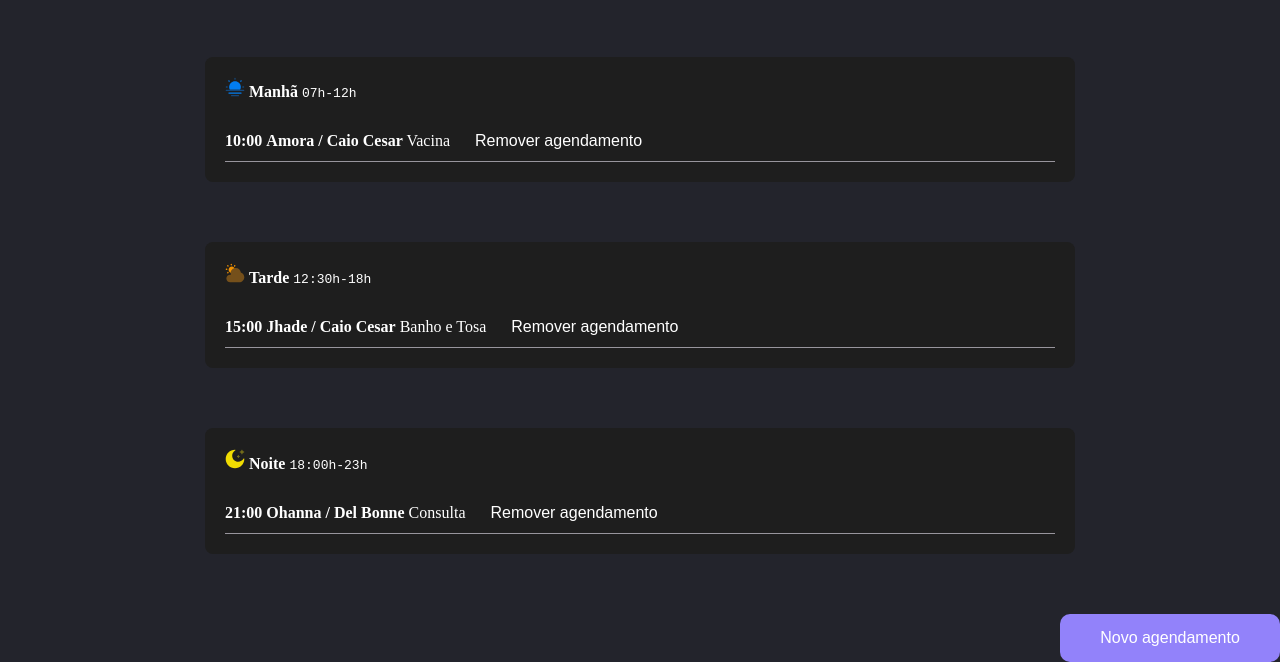
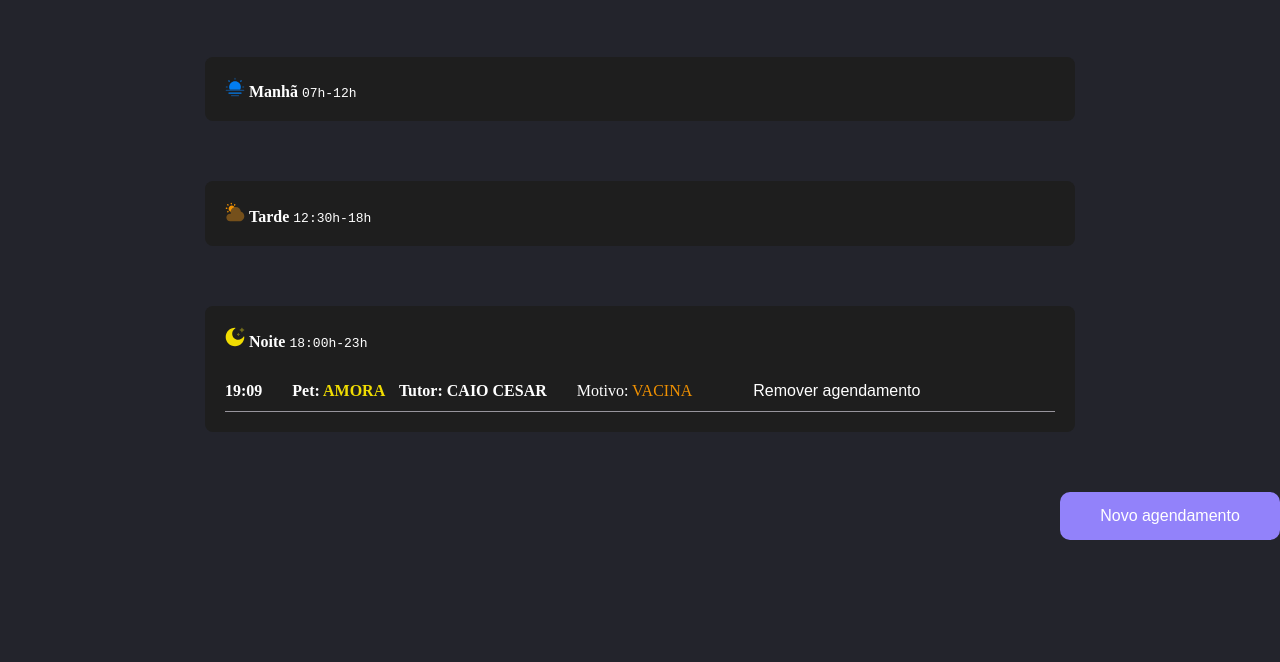
Before and after one commit to caiodelbonne/PetShop, a website with bundled scripts: page index.html in a window 1280 px wide. Shown: the part 219-881 px from the top of the page. After the commit the page ends 800 px from the top, so only its background shows below. Built offline with nearby package versions, Linux system fonts and the light colour scheme; files whose address does not match are found by name.

Commit message:
listas via JS, style

```diff
--- a/index.html
+++ b/index.html
@@ -25,51 +25,36 @@
     </aside>
 
     <!-- Agendamentos -->
-    <section class="content">
+    <section class="content" id="manha">
         <header>
             <img src="./assets/icon/manha.svg" alt="Manhã">
             <strong>Manhã</strong>
             <samp>07h-12h</samp>
         </header>
-        <ul>
-            <li>
-                <strong>10:00</strong>
-                <strong>Amora / Caio Cesar</strong>
-                <span>Vacina</span>
-                <button type="button">Remover agendamento</button>
-            </li>
+        <ul> <!-- recebi via api -->
         </ul>
     </section>
 
-    <section class="content">
+    <section class="content" id="tarde">
         <header>
             <img src="./assets/icon/tarde.svg" alt="Tarde">
             <strong>Tarde</strong>
             <samp>12:30h-18h</samp>
         </header>
         <ul>
-            <li>
-                <strong>15:00</strong>
-                <strong>Jhade / Caio Cesar</strong>
-                <span>Banho e Tosa</span>
-                <button type="button">Remover agendamento</button>
-            </li>
+            <!-- recebi via api -->
         </ul>
     </section>
 
-    <section class="content">
+    <section class="content" id="noite">
         <header>
             <img src="./assets/icon/noite.svg" alt="Noite">
             <strong>Noite</strong>
             <samp>18:00h-23h</samp>
         </header>
         <ul>
-            <li>
-                <strong>21:00</strong>
-                <strong>Ohanna / Del Bonne</strong>
-                <span>Consulta</span>
-                <button type="button">Remover agendamento</button>
-            </li>
+            <!-- recebi via api -->
+
         </ul>
     </section>
 
--- a/server.json
+++ b/server.json
@@ -1,18 +1,12 @@
 {
   "agendamentos": [
     {
-      "id": "1738950230951",
-      "nome": "CAIO",
-      "data": "2025-02-08 15:43",
+      "id": 1739210949642,
+      "nome": "CAIO CESAR",
+      "pet": "Amora",
+      "data": "2025-02-10 19:09",
       "descricao": "vacina",
-      "observacao": "QQ COISA DE TESTE "
-    },
-    {
-      "id": "1738950616764",
-      "nome": "TESTE",
-      "data": "2025-02-07 21:33",
-      "descricao": "banho_tosa",
-      "observacao": "teste 1 "
+      "observacao": ""
     }
   ]
 }
--- a/src/form/submit.js
+++ b/src/form/submit.js
@@ -15,17 +15,17 @@ form.addEventListener("submit", async function (event) {
   const hora = document.getElementById("hora").value;
 
   // Criar um ID único para o agendamento (pode ser um timestamp)
-    const id = Date.now();
+  const id = Number(Date.now());
 
   // Criar um objeto com os dados do agendamento
   const agendamento = {
     id,
     nome,
-        pet,
+    pet, // Adicionando nome do cachorro
     telefone,
     data: `${data} ${hora}`, // Concatenamos a data com a hora
     descricao: servico,
-        observacao
+    observacao,
   };
 
   // Enviar os dados para a API
@@ -36,4 +36,90 @@ form.addEventListener("submit", async function (event) {
 
   // Fechar o modal após o agendamento ser feito
   document.querySelector(".modal").classList.remove("modal-aberto");
+
+  // Adicionar o agendamento à interface do usuário
+  adicionarAgendamento(nome, pet, hora, servico, observacao);
 });
+
+// Função para adicionar agendamento na interface
+function adicionarAgendamento(
+  nomeUsuario,
+  nomePet,
+  hora,
+  descricao,
+  observacao
+) {
+  // Determinar em qual seção o agendamento deve aparecer
+  let sectionId = "";
+  const horaInt = parseInt(hora.split(":")[0]);
+
+  if (horaInt >= 7 && horaInt < 12) {
+    sectionId = "manha";
+  } else if (horaInt >= 12 && horaInt < 18) {
+    sectionId = "tarde";
+  } else {
+    sectionId = "noite";
+  }
+
+  // Cria um novo li para o agendamento
+  const li = document.createElement("li");
+  li.classList.add("agendamento-container"); // Adicionando a classe de estilo
+  // Adiciona o aria-label ao li para o nome do pet
+
+  li.innerHTML = `
+      <strong>${hora}</strong>
+      <strong>Pet: <span class="pet-nome">${nomePet}</span>  Tutor: ${nomeUsuario} </strong>
+      <span>Motivo: <span class="pet-motivo">${descricao}</span> </span>
+      ${observacao ? `<p><strong>Observação:</strong> ${observacao}</p>` : ""}
+      <button type="button" class="remover-agendamento">Remover agendamento</button>
+  `;
+
+  // Adiciona o novo agendamento na lista correta
+  const ul = document.querySelector(`#${sectionId} ul`);
+  ul.appendChild(li);
+
+  // Adicionar funcionalidade para remover o agendamento
+  const botaoRemover = li.querySelector(".remover-agendamento");
+  botaoRemover.addEventListener("click", () => {
+    li.remove();
+  });
+}
+
+// Função para carregar agendamentos e exibi-los nas seções
+async function carregarAgendamentos() {
+  try {
+    const response = await fetch("./server.json"); // ou a URL da sua API se for o caso
+    const data = await response.json();
+
+    data.agendamentos.forEach((agendamento) => {
+      // Converte o id para número
+      agendamento.id = Number(agendamento.id);
+
+      // Determinar em qual seção o agendamento deve aparecer
+      let sectionId = "";
+      const horaInt = parseInt(agendamento.data.split(" ")[1].split(":")[0]);
+
+      if (horaInt >= 7 && horaInt < 12) {
+        sectionId = "manha";
+      } else if (horaInt >= 12 && horaInt < 18) {
+        sectionId = "tarde";
+      } else {
+        sectionId = "noite";
+      }
+
+      // Adicionar o agendamento à interface
+      adicionarAgendamento(
+        agendamento.nome,
+        agendamento.pet,
+        agendamento.data.split(" ")[1],
+        agendamento.descricao,
+        agendamento.observacao
+      );
+    });
+  } catch (error) {
+    console.error("Erro ao carregar os agendamentos: ", error);
+  }
+}
+
+// Carregar os agendamentos ao carregar a página
+document.addEventListener("DOMContentLoaded", carregarAgendamentos);
--- a/src/script.js
+++ b/src/script.js
@@ -1,5 +1,10 @@
 // modal
 import "./form/modal.js"
 
+
 // submit do formulario
 import "./form/submit.js"
+
+// agendamento
+
+import "./services/novoAgendamento.js"
--- a/src/services/novoAgendamento.js
+++ b/src/services/novoAgendamento.js
@@ -1,15 +1,13 @@
 import { apiConfig } from "./api-config.js";
 
-
-
-export async function novoAgendamento({ id, nome, data, descricao, observacao }) {
+export async function novoAgendamento({ id, nome, pet, data, descricao, observacao }) {
     try {
         await fetch(`${apiConfig.baseURL}/agendamentos`, {
             method: "POST",
             headers: {
                 "Content-Type": "application/json",
             },
-            body: JSON.stringify({ id, nome, data, descricao, observacao }),
+            body: JSON.stringify({ id, nome, pet, data, descricao, observacao }),  // Incluindo o nome do pet
         });
 
         alert("Agendamento realizado. Obrigado");
--- a/style/listas.css
+++ b/style/listas.css
@@ -5,3 +5,29 @@ ul li {
     font-size: 16px;
     border-bottom: 1px solid var(--content-secondary);
 }
+
+.agendamento-container {
+    display: flex;
+    align-items: center; /* Alinha os itens verticalmente no centro */
+    justify-content: flex-start; /* Alinha à esquerda */
+    text-transform: capitalize;
+
+}
+
+.agendamento-container strong,
+.agendamento-container span,
+.agendamento-container p {
+    margin-right: 10px; /* Adiciona um espaçamento entre os elementos */
+}
+
+
+.pet-nome{
+    color: var(--accent-yellow);
+    text-transform: uppercase;
+
+}
+
+.pet-motivo{
+    color: var(--accent-orange);
+    text-transform: uppercase;
+}
```
Lines whose indentation alone changed are shown as unchanged.
